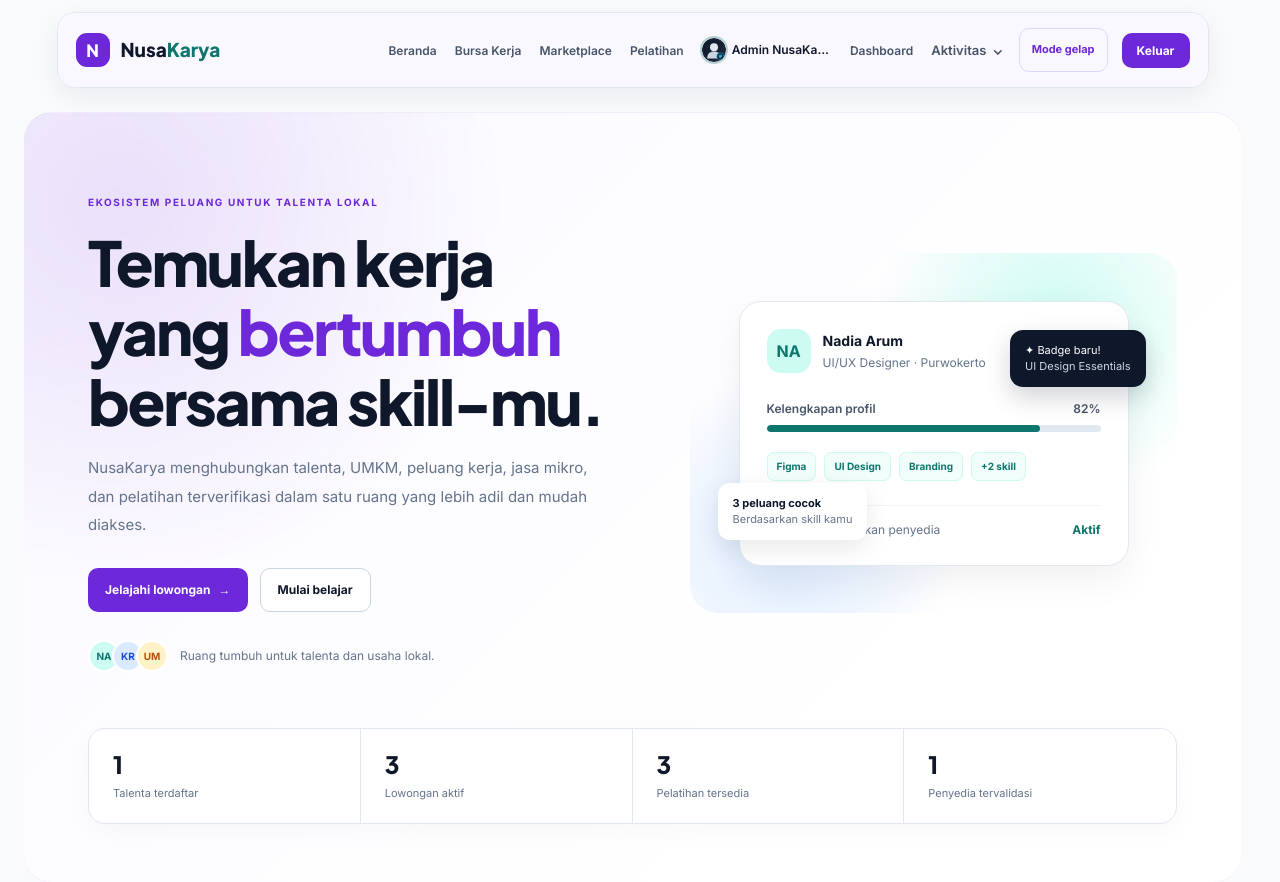
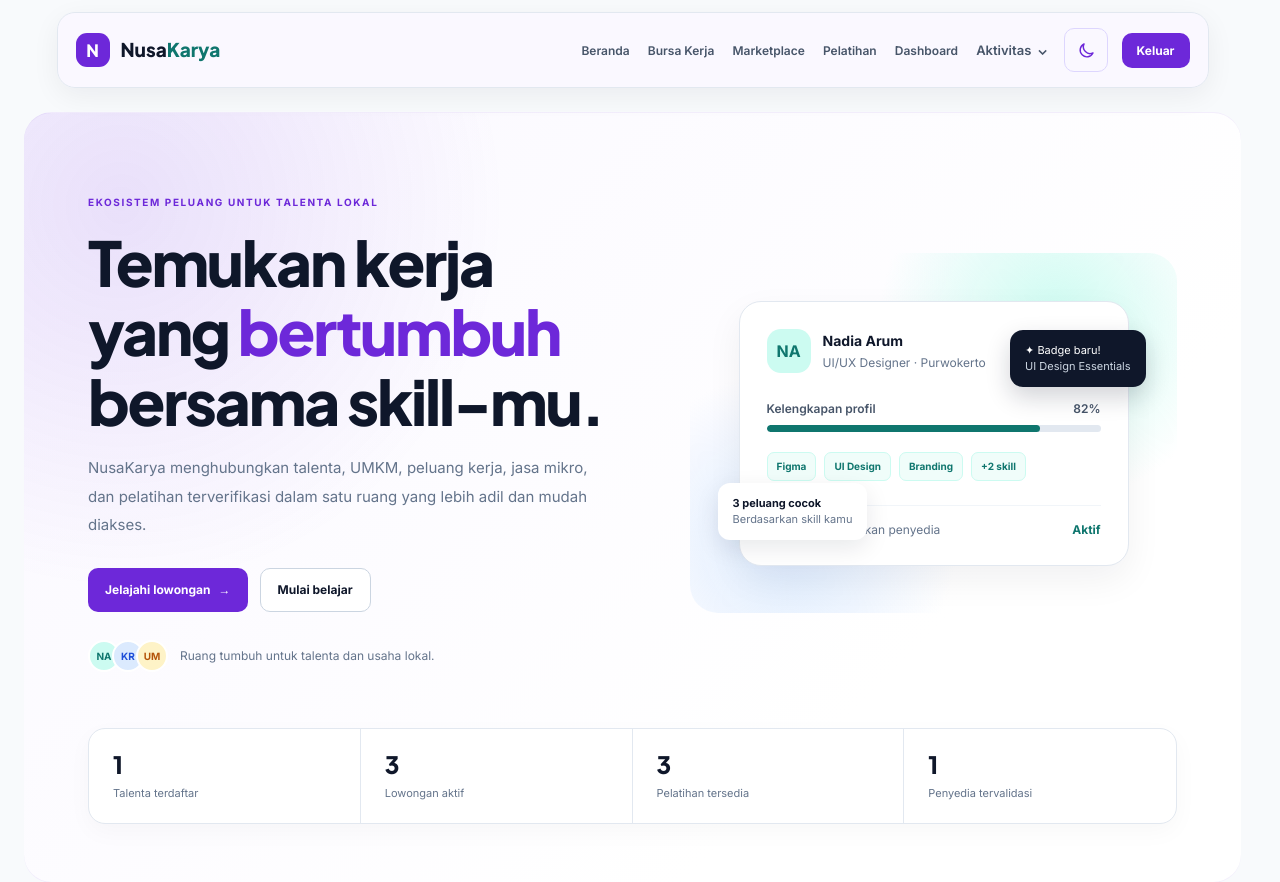
Before and after one commit to DhandyPF/Responsi-Praktikum-Pemrograman-Web-Kelompok-6-Shift-D, a PHP site: page /index.php in a window 1280 px wide. Shown: the top 882 px of the page. Run offline with PHP 8.4, Linux system fonts and the light colour scheme; a user stored in the database is signed in; data comes from the database, SQL or seed files in the repository; some libraries are stand-ins or nearby versions.

Commit message:
feat: implement theme toggle button with icons and adjust styles

```diff
--- a/assets/css/style.css
+++ b/assets/css/style.css
@@ -538,14 +538,15 @@ h3 {
 }
 
 .theme-toggle {
+  width: 44px;
   min-height: 44px;
   border: 1px solid var(--color-neutral-2);
   border-radius: 9px;
   background: var(--color-neutral-1);
   color: var(--color-primary);
-  padding: 8px 10px;
-  font-size: 11px;
-  font-weight: 800;
+  padding: 0;
+  display: inline-grid;
+  place-items: center;
   cursor: pointer;
   transition:
     background-color 300ms,
@@ -555,6 +556,25 @@ h3 {
 
 .theme-toggle:hover {
   transform: translateY(-1px);
+}
+
+.theme-icon {
+  width: 19px;
+  height: 19px;
+  fill: none;
+  stroke: currentColor;
+  stroke-width: 1.8;
+  stroke-linecap: round;
+  stroke-linejoin: round;
+}
+
+.theme-icon-sun,
+body[data-theme="dark"] .theme-icon-moon {
+  display: none;
+}
+
+body[data-theme="dark"] .theme-icon-sun {
+  display: block;
 }
 
 .theme-toggle:focus-visible,
@@ -1804,7 +1824,8 @@ body[data-theme="dark"] .deal-confirmed {
   }
 
   .nav-links .theme-toggle {
-    padding: 8px 9px;
+    width: 40px;
+    min-height: 40px;
   }
 
   .nav-links .nav-cta {
--- a/assets/js/app.js
+++ b/assets/js/app.js
@@ -8,7 +8,6 @@ document.addEventListener("DOMContentLoaded", () => {
     document.body.dataset.theme = theme;
     if (themeToggle) {
       const dark = theme === "dark";
-      themeToggle.textContent = dark ? "Mode terang" : "Mode gelap";
       themeToggle.setAttribute(
         "aria-label",
         dark ? "Aktifkan mode terang" : "Aktifkan mode gelap",
--- a/includes/header.php
+++ b/includes/header.php
@@ -68,17 +68,6 @@ if ($user && in_array($user['role'] ?? '', ['pekerja', 'penyedia'], true)) {
                 <a href="<?= BASE_URL ?>/marketplace.php">Marketplace</a>
                 <a href="<?= BASE_URL ?>/pelatihan.php">Pelatihan</a>
                 <?php if ($user): ?>
-                <?php
-                $profilUrl = match ($user['role'] ?? '') {
-                    'admin' => BASE_URL . '/admin/profil.php',
-                    'penyedia' => BASE_URL . '/penyedia/profil.php',
-                    default => BASE_URL . '/pekerja/profil.php',
-                };
-                ?>
-                <a href="<?= $profilUrl ?>" class="inline-flex items-center gap-1.5 py-1 px-2 rounded-full hover:bg-slate-200/60 dark:hover:bg-slate-800 transition" title="Profil <?= e($user['nama'] ?? '') ?>">
-                    <img src="<?= user_avatar($user) ?>" alt="<?= e($user['nama'] ?? '') ?>" class="w-6 h-6 rounded-full object-cover ring-2 ring-teal/30">
-                    <span class="text-xs font-semibold text-ink max-w-[100px] truncate hidden md:inline"><?= e($user['nama'] ?? '') ?></span>
-                </a>
                 <a href="<?= BASE_URL . dashboard_path($user) ?>">Dashboard</a>
                 <details class="nav-more">
                     <summary>Aktivitas <span aria-hidden="true">⌄</span></summary>
@@ -121,11 +110,27 @@ if ($user && in_array($user['role'] ?? '', ['pekerja', 'penyedia'], true)) {
                     </div>
                 </details>
                 <button class="theme-toggle" id="themeToggle" type="button" aria-label="Aktifkan mode gelap"
-                    aria-pressed="false">Mode gelap</button>
+                    aria-pressed="false" title="Ganti mode tampilan">
+                    <svg class="theme-icon theme-icon-moon" viewBox="0 0 24 24" aria-hidden="true">
+                        <path d="M20.2 15.1A8.5 8.5 0 0 1 8.9 3.8a8.5 8.5 0 1 0 11.3 11.3Z"></path>
+                    </svg>
+                    <svg class="theme-icon theme-icon-sun" viewBox="0 0 24 24" aria-hidden="true">
+                        <circle cx="12" cy="12" r="4"></circle>
+                        <path d="M12 2v2M12 20v2M4.93 4.93l1.42 1.42M17.65 17.65l1.42 1.42M2 12h2M20 12h2M4.93 19.07l1.42-1.42M17.65 6.35l1.42-1.42"></path>
+                    </svg>
+                </button>
                 <a class="btn-primary nav-cta" href="<?= BASE_URL ?>/auth/logout.php">Keluar</a>
                 <?php else: ?>
                 <button class="theme-toggle" id="themeToggle" type="button" aria-label="Aktifkan mode gelap"
-                    aria-pressed="false">Mode gelap</button>
+                    aria-pressed="false" title="Ganti mode tampilan">
+                    <svg class="theme-icon theme-icon-moon" viewBox="0 0 24 24" aria-hidden="true">
+                        <path d="M20.2 15.1A8.5 8.5 0 0 1 8.9 3.8a8.5 8.5 0 1 0 11.3 11.3Z"></path>
+                    </svg>
+                    <svg class="theme-icon theme-icon-sun" viewBox="0 0 24 24" aria-hidden="true">
+                        <circle cx="12" cy="12" r="4"></circle>
+                        <path d="M12 2v2M12 20v2M4.93 4.93l1.42 1.42M17.65 17.65l1.42 1.42M2 12h2M20 12h2M4.93 19.07l1.42-1.42M17.65 6.35l1.42-1.42"></path>
+                    </svg>
+                </button>
                 <a class="nav-login" href="<?= BASE_URL ?>/auth/login.php">Masuk</a>
                 <a class="btn-primary nav-cta" href="<?= BASE_URL ?>/auth/register.php">Daftar</a>
                 <?php endif ?>
```
